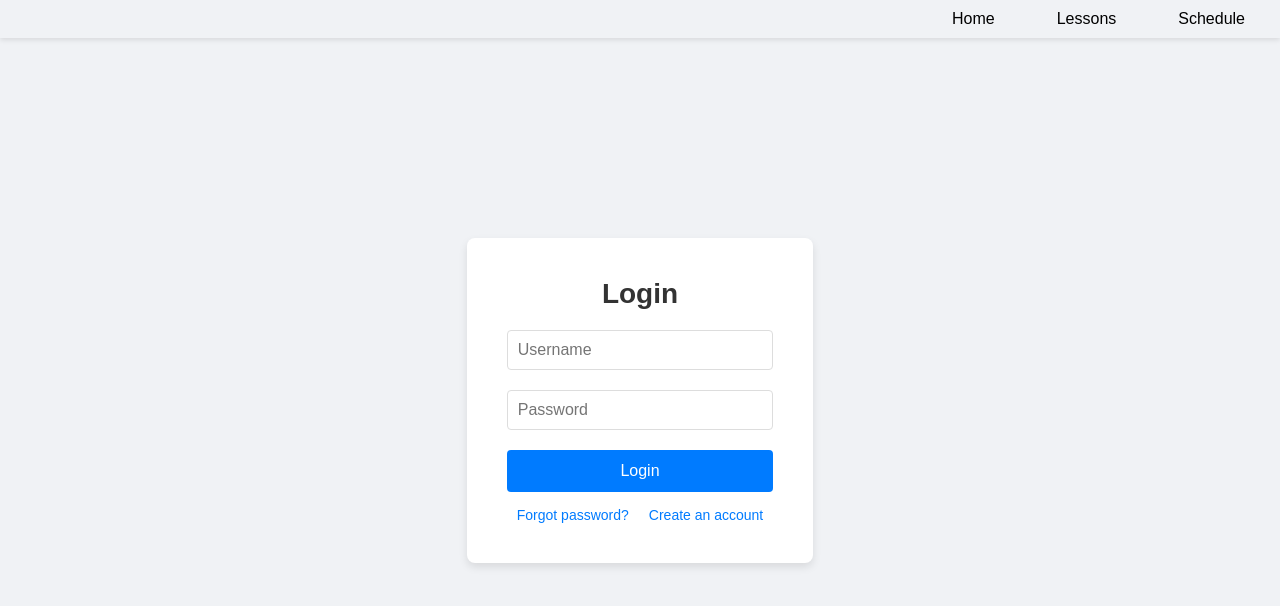
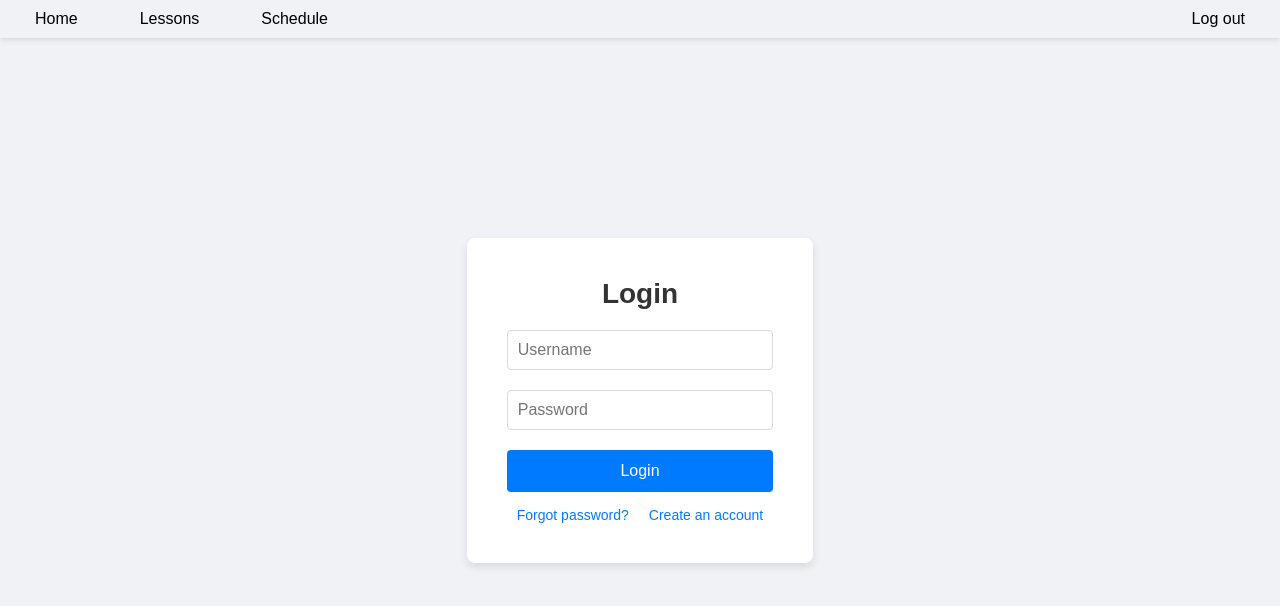
Before and after one commit to dakotasmith13/preply-replacement, a React (Vite) app in the folder my-app/dak-web/: page / in a window 1280 px wide. Shown: the top 606 px of the page. Built offline with nearby package versions, Linux system fonts and the light colour scheme.

Commit message:
Remove burger bar, add logout to nav [wip]

```diff
--- a/my-app/dak-web/src/components/Nav/Nav.tsx
+++ b/my-app/dak-web/src/components/Nav/Nav.tsx
@@ -1,4 +1,4 @@
-import React, { useState } from 'react';
+import { useState } from 'react';
 import './Nav.css';
 
 const Nav = () => {
@@ -10,11 +10,6 @@ const Nav = () => {
 
 	return (
 		<nav className={`nav ${isOpen ? 'open' : ''}`}>
-			<div className="burger" onClick={toggleMenu}>
-				<div className="burger-bar"></div>
-				<div className="burger-bar"></div>
-				<div className="burger-bar"></div>
-			</div>
 			<ul className={`nav-links ${isOpen ? 'open' : ''}`}>
 				<li>
 					<a href="/home">Home</a>
@@ -25,6 +20,9 @@ const Nav = () => {
 				<li>
 					<a href="/schedule">Schedule</a>
 				</li>
+				<li className="logout">
+					<a href="/">Log out</a>
+				</li>
 			</ul>
 		</nav>
 	);
```
